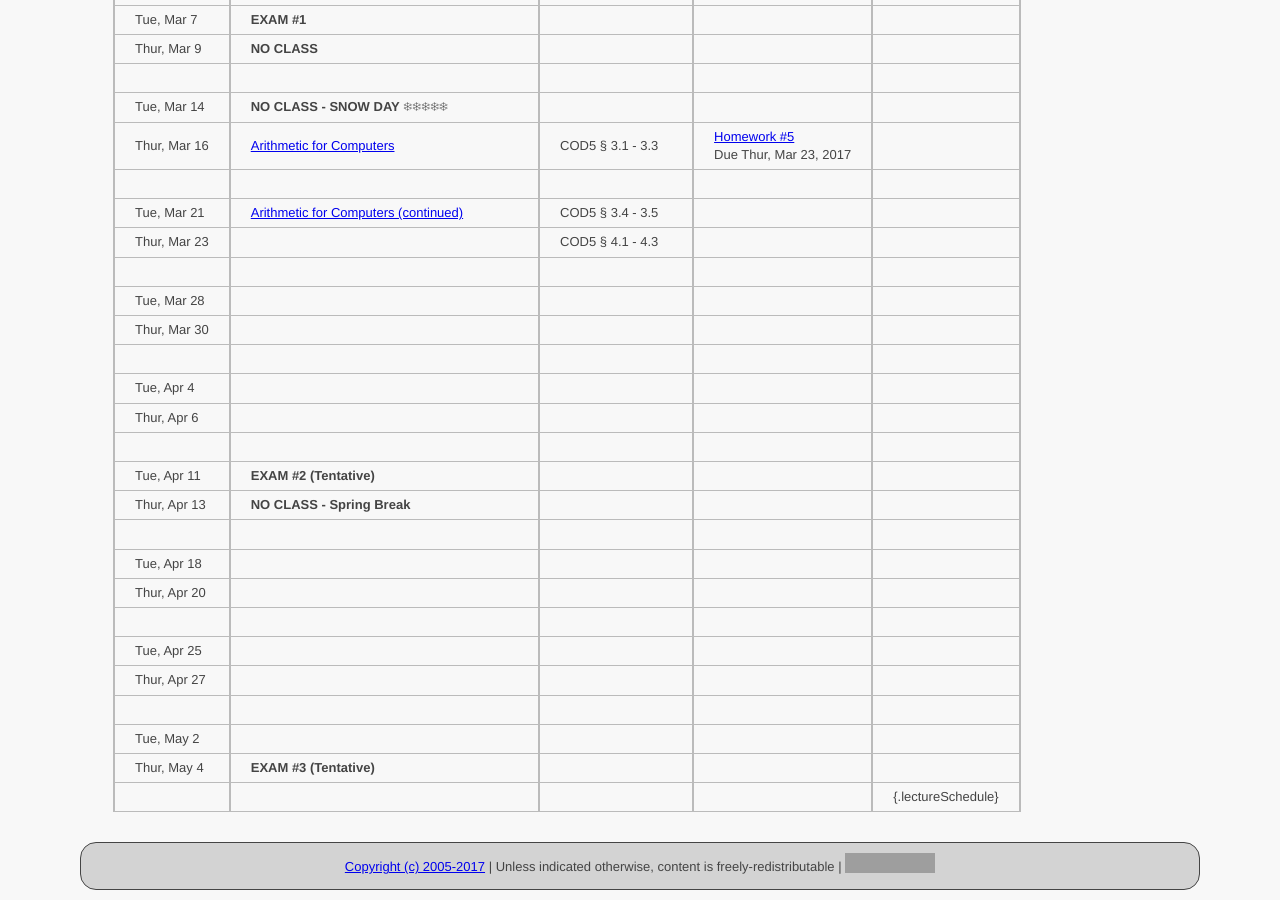
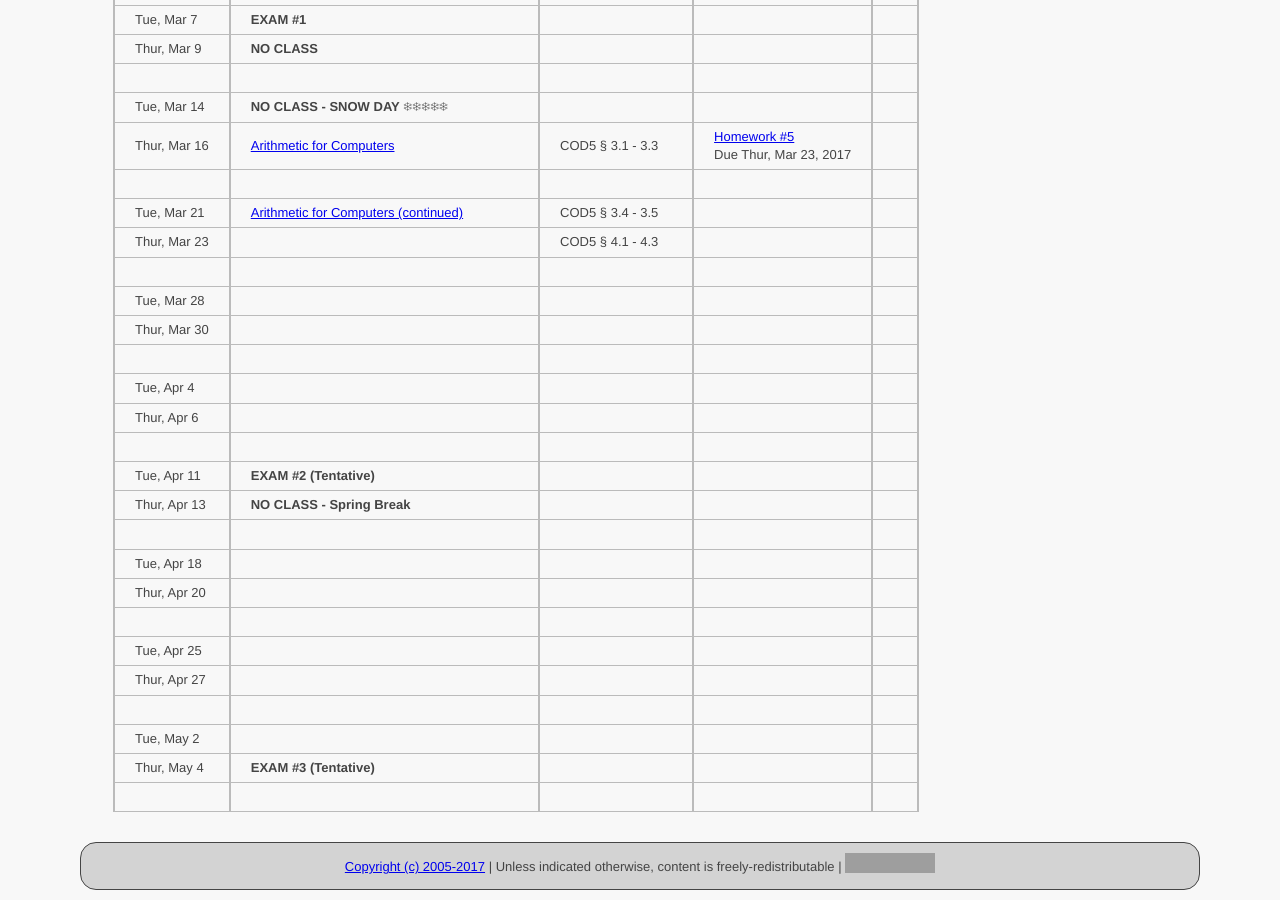
Before and after one commit to ycpcs/ece260-spring2017, a Jekyll site: the page built from schedule_lecture.md, in a window 1280 px wide and 900 px high, scrolled down 820 px. Built offline with Jekyll 4.4.1, drawn with Linux system fonts in a browser that asks for light colours; grey boxes are pictures that could not be loaded.

Commit message:
updated schedule

```diff
--- a/schedule_lecture.md
+++ b/schedule_lecture.md
@@ -57,4 +57,4 @@ Additional content will be added as it becomes available throughout the semester
 |   | | |   |
 | Tue, May 2     |                                                                                                                  |                                                             | | <!-- COD5 § 6.4 - 6.6 -->
 | Thur, May 4    |  **EXAM #3 (Tentative)**                                                                                         |                                                             | | <!-- EXAM #3 -->
-|   | | |   |{.lectureSchedule}
+|   | | |   |
```
